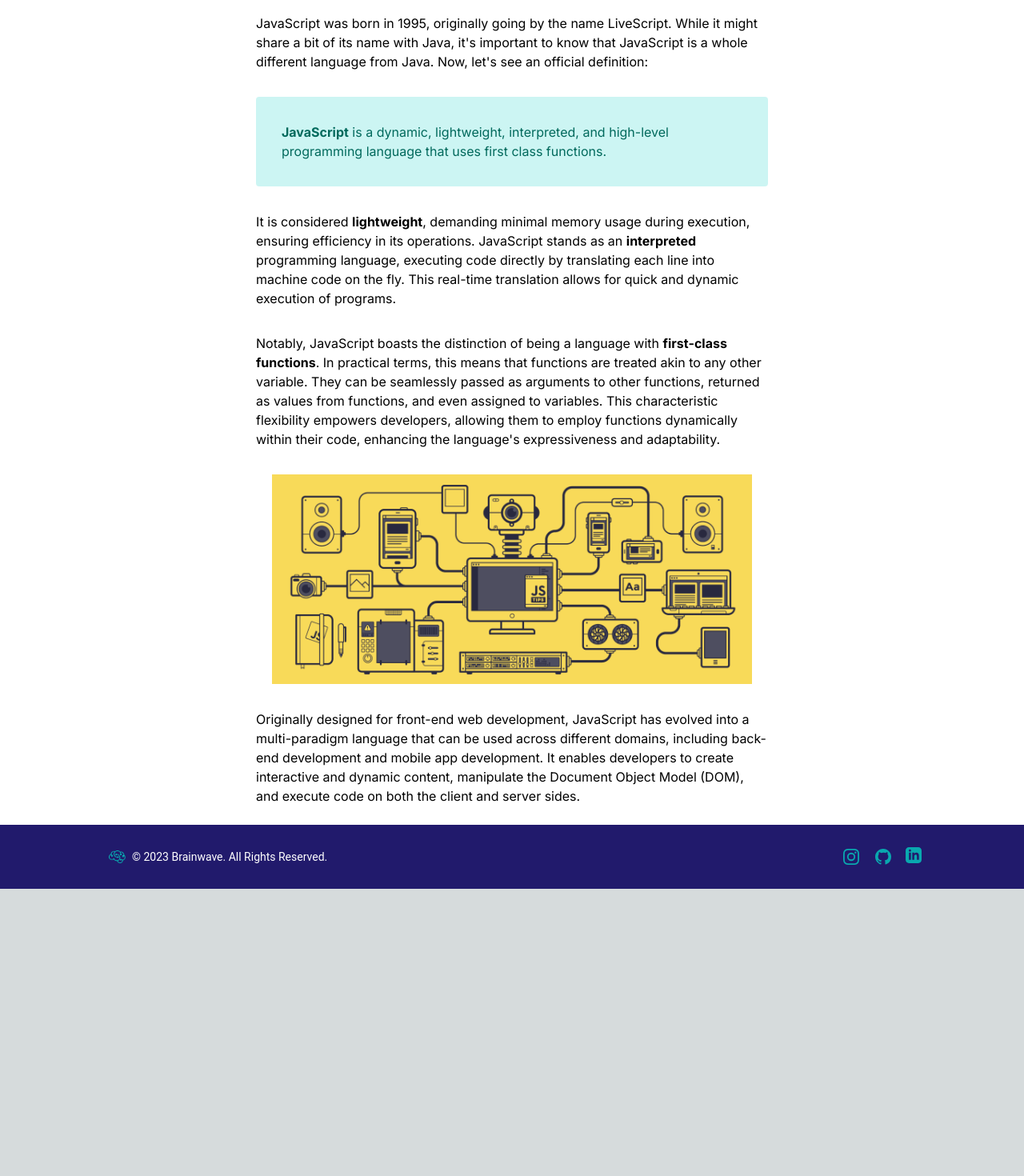
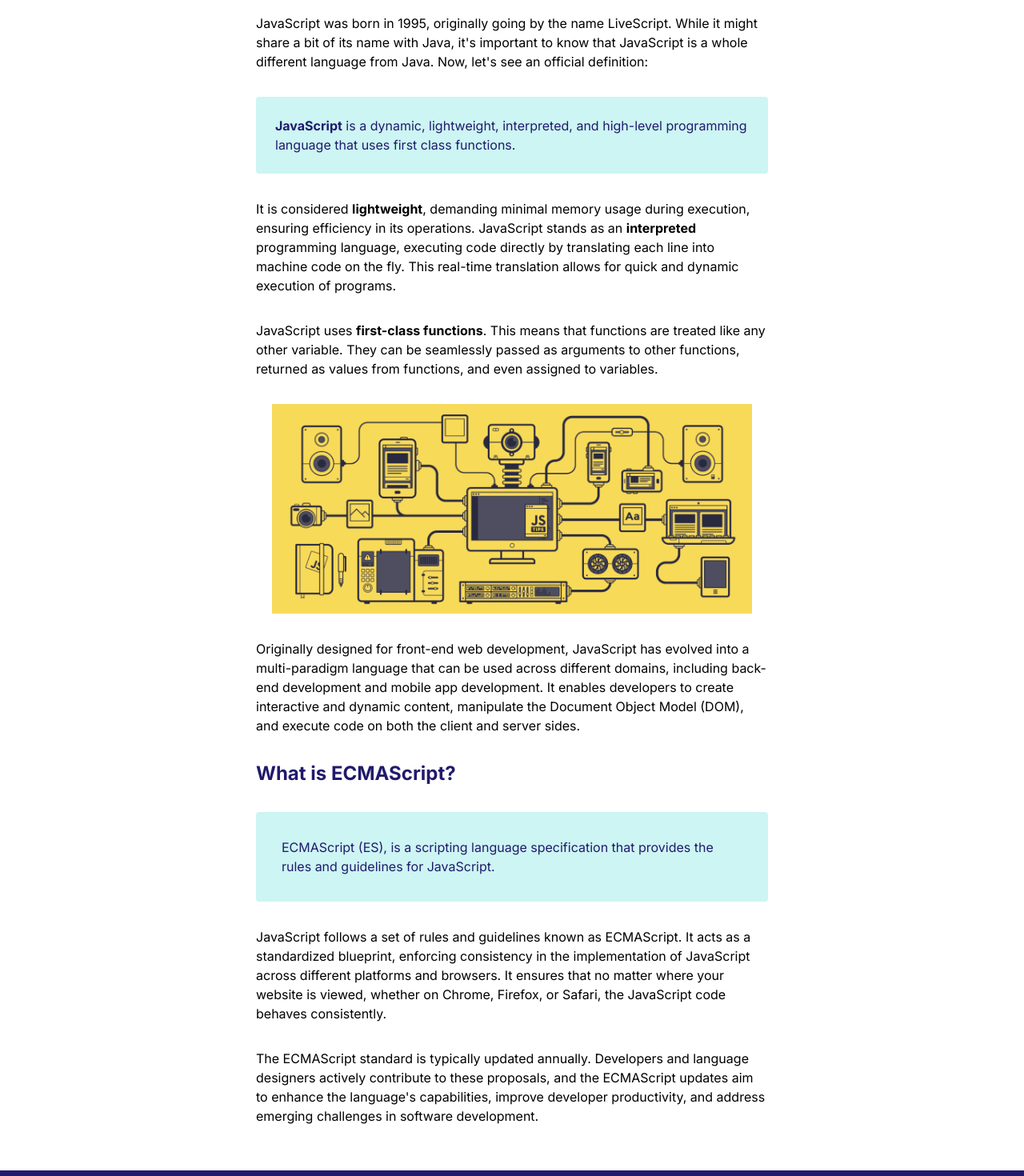
Before and after one commit to oribermudez/brainwave, a Next.js app: page /javascript-basics/javascript-intro in a window 1280 px wide. Shown: the part 900-2370 px from the top of the page at 80% size. Before the commit the page ends 2011 px from the top, so only its background shows below. Built offline with nearby package versions, Linux system fonts and the light colour scheme.

Commit message:
What is ECMAScript?

```diff
--- a/app/(content)/javascript-basics/javascript-intro/page.js
+++ b/app/(content)/javascript-basics/javascript-intro/page.js
@@ -41,7 +41,7 @@ const Page = () => {
           JavaScript was born in 1995, originally going by the name LiveScript. While it might share a bit of its name with Java, it&apos;s
           important to know that JavaScript is a whole different language from Java. Now, let&apos;s see an official definition:
         </p>
-        <p className="bg-emerald/20 p-8 text-teal-800 rounded my-8">
+        <p className="bg-emerald/20 p-6 text-royal rounded my-8">
           <strong>JavaScript</strong> is a dynamic, lightweight, interpreted, and high-level programming language that uses first class functions.
         </p>
         <p className="my-8">
@@ -50,11 +50,9 @@ const Page = () => {
           code on the fly. This real-time translation allows for quick and dynamic execution of programs.
         </p>
         <p className="my-8">
-          Notably, JavaScript boasts the distinction of being a language with <strong>first-class functions</strong>. In practical
-          terms, this means that functions are treated akin to any other variable. They can be seamlessly passed as arguments to
-          other functions, returned as values from functions, and even assigned to variables. This characteristic flexibility
-          empowers developers, allowing them to employ functions dynamically within their code, enhancing the language&apos;s
-          expressiveness and adaptability.
+          JavaScript uses <strong>first-class functions</strong>. This means that functions are treated like any other variable.
+          They can be seamlessly passed as arguments to other functions, returned as values from functions, and even assigned
+          to variables.
         </p>
         <div className="flex justify-center items-center my-8">
           <Image src="/assets/js-versatility.gif" width={600} height={263} alt="JavaScript Logo" />
@@ -65,6 +63,21 @@ const Page = () => {
           create interactive and dynamic content, manipulate the Document Object Model (DOM), and execute code on both the client
           and server sides.
         </p>
+        <h3 className="text-royal font-bold text-2xl my-8">What is ECMAScript?</h3>
+        <p className="bg-emerald/20 p-8 text-royal rounded my-8">
+          ECMAScript (ES), is a scripting language specification that provides the rules and guidelines
+          for JavaScript.
+        </p>
+        <p className="my-8">
+          JavaScript follows a set of rules and guidelines known as ECMAScript. It acts as a standardized blueprint, enforcing
+          consistency in the implementation of JavaScript across different platforms and browsers. It ensures that no matter where
+          your website is viewed, whether on Chrome, Firefox, or Safari, the JavaScript code behaves consistently.
+        </p>
+        <p className="my-8">
+          The ECMAScript standard is typically updated annually. Developers and language designers actively contribute to these
+          proposals, and the ECMAScript updates aim to enhance the language&apos;s capabilities, improve developer productivity,
+          and address emerging challenges in software development.
+        </p>
       </div>
     </div>
   );
--- a/app/(content)/javascript-basics/page.js
+++ b/app/(content)/javascript-basics/page.js
@@ -27,7 +27,7 @@ const Page = () => {
           </Link>
           <Link
           href="/"
-            className="mt-6 bg-gray-300 text-white font-semibold px-4 py-2 rounded hover:bg-cyan-400 w-full flex gap-4 justify-center items-center"
+            className="mt-6 bg-gray-300 text-white font-semibold px-4 py-2 rounded hover:bg-gray-400 w-full flex gap-4 justify-center items-center"
           >
             Go Back
           </Link>
```
